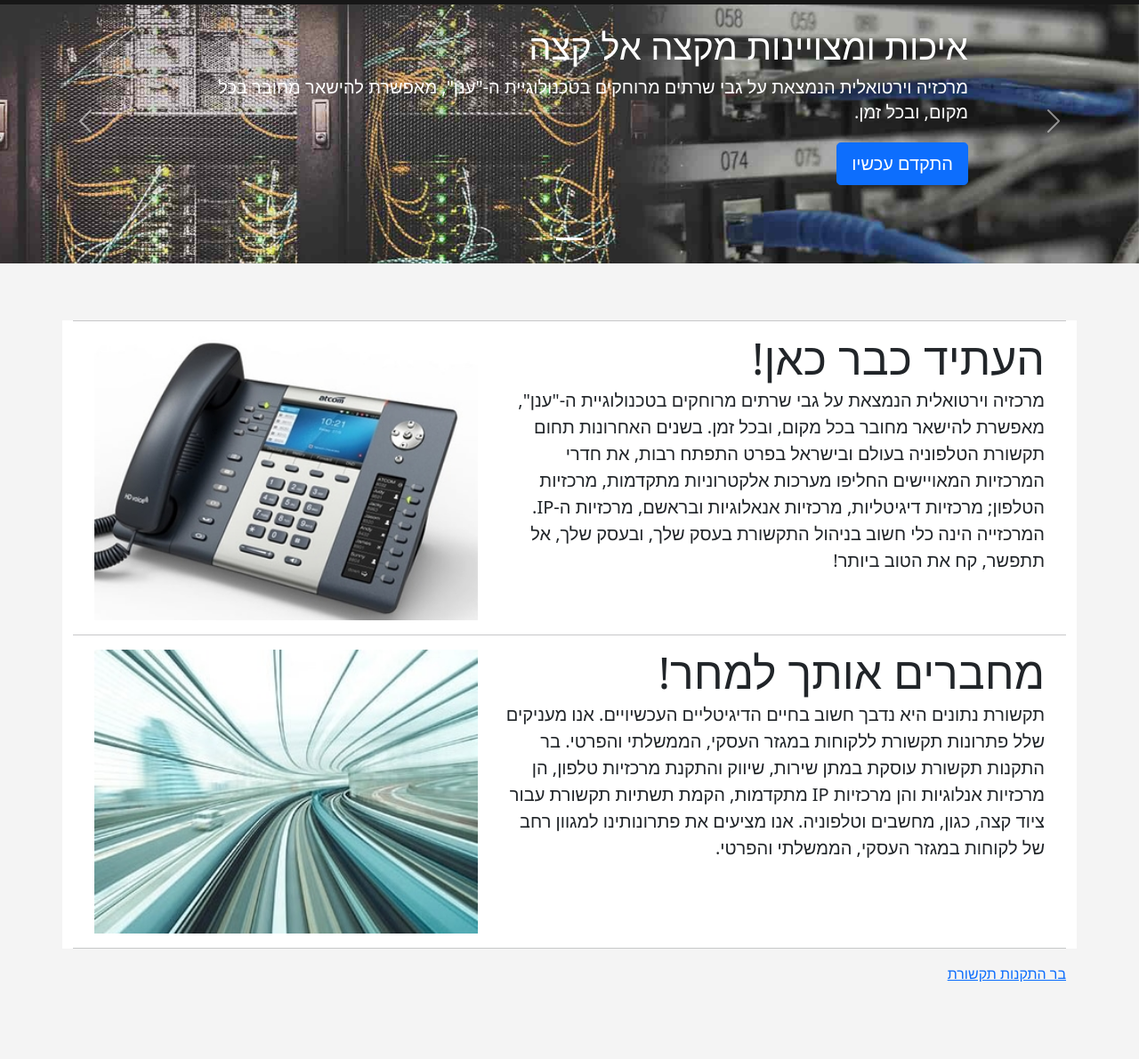
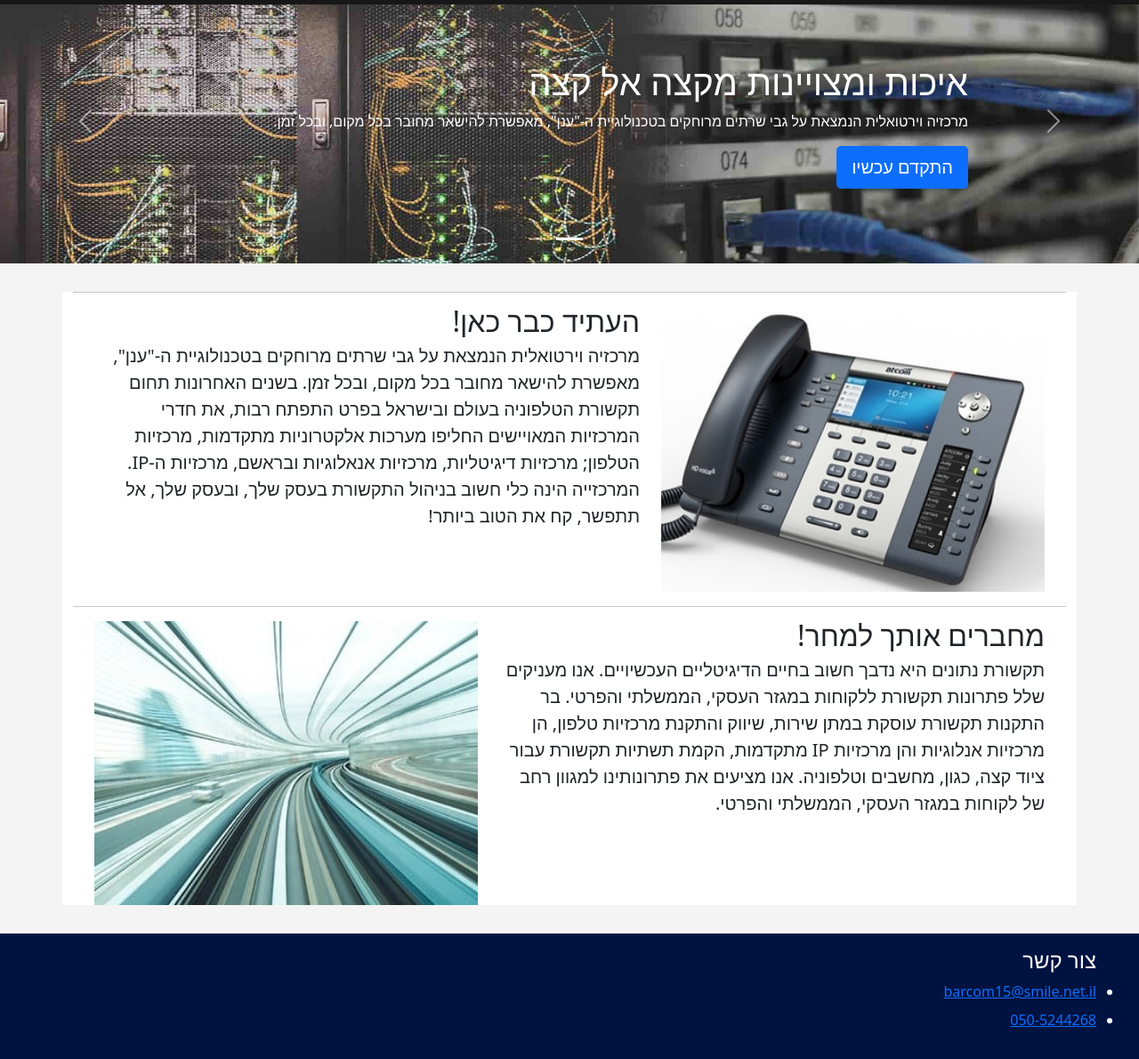
Before and after one commit to barvhaim/barcoms, a plain HTML site: page index.html in a window 1280 px wide. Shown: the part 72-1262 px from the top of the page at 89% size. Before the commit the page ends 1202 px from the top, so only its background shows below. Drawn offline with nearby package versions, Linux system fonts and the light colour scheme.

Commit message:
front page wip

```diff
--- a/css/style.css
+++ b/css/style.css
@@ -4,7 +4,6 @@
 
 body {
     padding-top: 3rem;
-    padding-bottom: 3rem;
     background-color: #F4F4F4;
 }
 
@@ -17,7 +16,7 @@ body {
 
 /* Carousel base class */
 .carousel {
-    margin-bottom: 4rem;
+    margin-bottom: 2rem;
 }
 /* Since positioning the image, we need to help out the caption */
 .carousel-caption {
@@ -37,11 +36,6 @@ body {
     height: 32rem;
 }
 
-
-/* MARKETING CONTENT
--------------------------------------------------- */
-
-/* Center align the text within the three columns below the carousel */
 .marketing {
     background-color: #fff;
 }
@@ -67,25 +61,15 @@ body {
 }
 
 
-/* Thin out the marketing headings */
 .featurette-heading {
     font-weight: 300;
     line-height: 1;
 }
 
-
-/* RESPONSIVE CSS
--------------------------------------------------- */
-
-@media (min-width: 40em) {
-    /* Bump up size of carousel content */
-    .carousel-caption p {
-        margin-bottom: 1.25rem;
-        font-size: 1.25rem;
-        line-height: 1.4;
-    }
-
-    .featurette-heading {
-        font-size: 50px;
-    }
+.footer {
+    margin-top: 2rem;
+    background-color: #001240;
+    color: #fff;
+    height: 100%;
+    padding: 1rem 3rem;
 }
--- a/index.html
+++ b/index.html
@@ -41,15 +41,13 @@
                             <a class="nav-link" href="tel:0505244268">050-5244268</a>
                         </li>
                     </ul>
-
                 </div>
             </div>
         </nav>
     </header>
 
     <main>
-
-        <div id="myCarousel" class="carousel slide" data-bs-ride="carousel">
+        <div id="banner-carousel" class="carousel slide" data-bs-ride="carousel">
             <div class="carousel-indicators">
                 <button type="button" data-bs-target="#myCarousel" data-bs-slide-to="0" class="active" aria-current="true" aria-label="Slide 1"></button>
             </div>
@@ -81,8 +79,10 @@
         <div class="container marketing">
 
             <hr class="featurette-divider">
-
             <div class="row featurette">
+                <div class="col-md-5">
+                    <img src="images/main-ip-phone.jpg" class="bd-placeholder-img bd-placeholder-img-lg featurette-image img-fluid mx-auto" width="500" height="500"  alt="איכות ומצויינות מקצה אל קצה" />
+                </div>
                 <div class="col-md-7">
                     <h2 class="featurette-heading">
                         העתיד כבר כאן!
@@ -95,13 +95,9 @@
                         המרכזייה הינה כלי חשוב בניהול התקשורת בעסק שלך, ובעסק שלך, אל תתפשר, קח את הטוב ביותר!
                     </p>
                 </div>
-            <div class="col-md-5">
-                <img src="images/main-ip-phone.jpg" class="bd-placeholder-img bd-placeholder-img-lg featurette-image img-fluid mx-auto" width="500" height="500"  alt="איכות ומצויינות מקצה אל קצה" />
-            </div>
             </div>
 
             <hr class="featurette-divider">
-
             <div class="row featurette">
                 <div class="col-md-7">
                     <h2 class="featurette-heading">
@@ -118,13 +114,25 @@
                 </div>
             </div>
 
-        <hr class="featurette-divider">
+        </div>
+    </main>
 
+    <footer class="footer">
+        <div class="col-6" id="contact-us">
+            <h4>צור קשר</h4>
+            <ul class="p-0">
+                <li class="mb-2">
+                    <a href="mailto:barcom15@smile.net.il">
+                        barcom15@smile.net.il
+                    </a>
+                </li>
+                <li class="mb-2">
+                    <a href="tel:050-5244268">
+                        050-5244268
+                    </a>
+                </li>
+            </ul>
         </div>
-
-        <footer class="container">
-            <p class="float-start"><a href="#">בר התקנות תקשורת</a></p>
     </footer>
-    </main>
 </body>
 </html>
```
Lines whose indentation alone changed are shown as unchanged.
